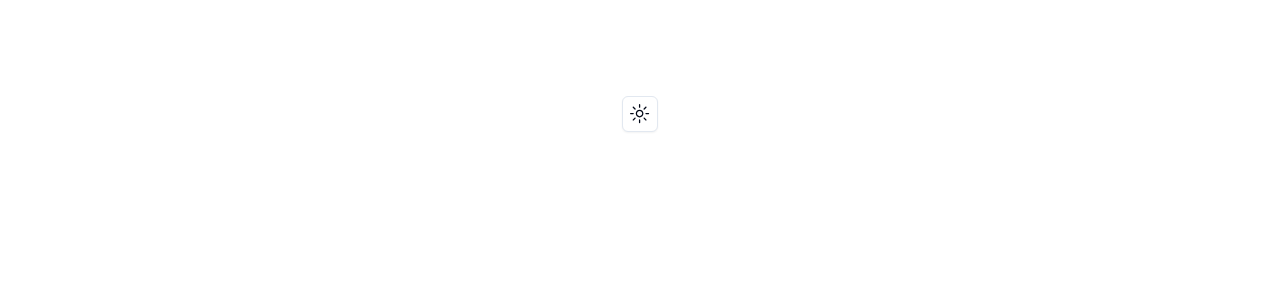
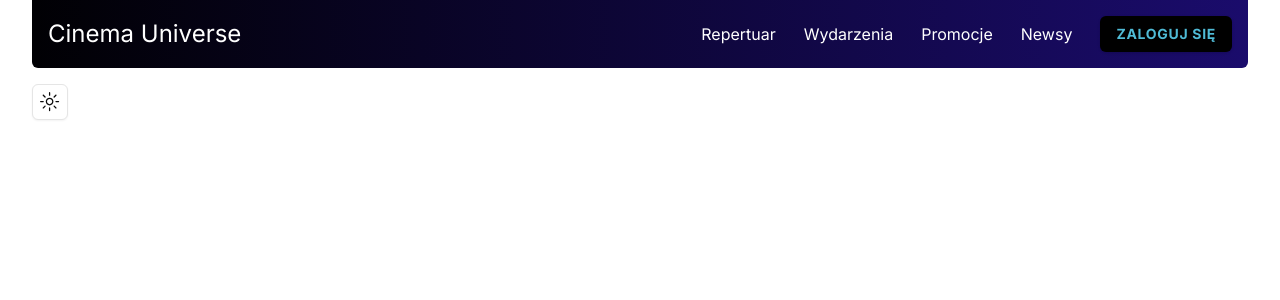
Before and after one commit to PerfekTy/cinema-universe, a Next.js app: page / in a window 1280 px wide. Shown: the top 300 px of the page. Built offline with nearby package versions, Linux system fonts and the light colour scheme.

Commit message:
chore: Add navigation component and dependencies for menu functionality

```diff
--- a/package.json
+++ b/package.json
@@ -14,6 +14,8 @@
     "@radix-ui/react-slot": "^1.1.0",
     "class-variance-authority": "^0.7.0",
     "clsx": "^2.1.1",
+    "framer-motion": "^11.2.11",
+    "hamburger-react": "^2.5.1",
     "next": "14.2.4",
     "next-themes": "^0.3.0",
     "react": "^18",
--- a/src/app/globals.css
+++ b/src/app/globals.css
@@ -5,64 +5,47 @@
 @layer base {
   :root {
     --background: 0 0% 100%;
-      --foreground: 222.2 84% 4.9%;
-
+    --foreground: 0 0% 3.9%;
     --card: 0 0% 100%;
-      --card-foreground: 222.2 84% 4.9%;
-
+    --card-foreground: 0 0% 3.9%;
     --popover: 0 0% 100%;
-      --popover-foreground: 222.2 84% 4.9%;
-
-      --primary: 222.2 47.4% 11.2%;
-      --primary-foreground: 210 40% 98%;
-
-      --secondary: 210 40% 96.1%;
-      --secondary-foreground: 222.2 47.4% 11.2%;
-
-      --muted: 210 40% 96.1%;
-      --muted-foreground: 215.4 16.3% 46.9%;
-
-      --accent: 210 40% 96.1%;
-      --accent-foreground: 222.2 47.4% 11.2%;
-
+    --popover-foreground: 0 0% 3.9%;
+    --primary: 0 0% 9%;
+    --primary-foreground: 0 0% 98%;
+    --secondary: 0 0% 96.1%;
+    --secondary-foreground: 0 0% 9%;
+    --muted: 0 0% 96.1%;
+    --muted-foreground: 0 0% 45.1%;
+    --accent: 0 0% 96.1%;
+    --accent-foreground: 0 0% 9%;
     --destructive: 0 84.2% 60.2%;
-      --destructive-foreground: 210 40% 98%;
-
-      --border: 214.3 31.8% 91.4%;
-      --input: 214.3 31.8% 91.4%;
-      --ring: 222.2 84% 4.9%;
-
+    --destructive-foreground: 0 0% 98%;
+    --border: 0 0% 89.8%;
+    --input: 0 0% 89.8%;
+    --ring: 0 0% 3.9%;
     --radius: 0.5rem;
   }
 
   .dark {
-      --background: 222.2 84% 4.9%;
-      --foreground: 210 40% 98%;
-
-      --card: 222.2 84% 4.9%;
-      --card-foreground: 210 40% 98%;
-
-      --popover: 222.2 84% 4.9%;
-      --popover-foreground: 210 40% 98%;
-
-      --primary: 210 40% 98%;
-      --primary-foreground: 222.2 47.4% 11.2%;
-
-      --secondary: 217.2 32.6% 17.5%;
-      --secondary-foreground: 210 40% 98%;
-
-      --muted: 217.2 32.6% 17.5%;
-      --muted-foreground: 215 20.2% 65.1%;
-
-      --accent: 217.2 32.6% 17.5%;
-      --accent-foreground: 210 40% 98%;
-
+    --background: 0 0% 3.9%;
+    --foreground: 0 0% 98%;
+    --card: 0 0% 3.9%;
+    --card-foreground: 0 0% 98%;
+    --popover: 0 0% 3.9%;
+    --popover-foreground: 0 0% 98%;
+    --primary: 0 0% 98%;
+    --primary-foreground: 0 0% 9%;
+    --secondary: 0 0% 14.9%;
+    --secondary-foreground: 0 0% 98%;
+    --muted: 0 0% 14.9%;
+    --muted-foreground: 0 0% 63.9%;
+    --accent: 0 0% 14.9%;
+    --accent-foreground: 0 0% 98%;
     --destructive: 0 62.8% 30.6%;
-      --destructive-foreground: 210 40% 98%;
-
-      --border: 217.2 32.6% 17.5%;
-      --input: 217.2 32.6% 17.5%;
-      --ring: 212.7 26.8% 83.9%;
+    --destructive-foreground: 0 0% 98%;
+    --border: 0 0% 14.9%;
+    --input: 0 0% 14.9%;
+    --ring: 0 0% 83.1%;
   }
 }
 
@@ -73,4 +56,27 @@
   body {
     @apply bg-background text-foreground;
   }
+
+  .gradient-background {
+    @apply bg-gradient-to-r from-[#000000] via-[#26119C] to-[#4FBBD6] bg-300% animate-gradient;
   }
+}
+
+.animate-gradient {
+  background-size: 300%;
+  -webkit-animation: animatedgradient 6s ease infinite alternate;
+  -moz-animation: animatedgradient 6s ease infinite alternate;
+  animation: animatedgradient 6s ease infinite alternate;
+}
+
+@keyframes animatedgradient {
+  0% {
+    background-position: 0% 50%;
+  }
+  50% {
+    background-position: 100% 50%;
+  }
+  100% {
+    background-position: 0% 50%;
+  }
+}
--- a/src/app/page.tsx
+++ b/src/app/page.tsx
@@ -1,8 +1,10 @@
+import { Navigation } from "@/components/navigation";
 import { ThemeSwitcher } from "@/components/theme-switcher";
 
 export default function Home() {
   return (
-    <main className="flex min-h-screen flex-col items-center justify-between p-24">
+    <main className="md:container ">
+      <Navigation />
       <ThemeSwitcher />
     </main>
   );
--- /dev/null
+++ b/src/components/navigation.tsx
@@ -0,0 +1,84 @@
+"use client";
+
+import { useState } from "react";
+import Link from "next/link";
+import { motion } from "framer-motion";
+
+import { Twirl as Hamburger } from "hamburger-react";
+import { Button } from "./ui/button";
+
+export const Navigation = () => {
+  const [isOpen, setOpen] = useState(false);
+
+  return (
+    <>
+      <motion.nav
+        initial={{ y: -100, opacity: 0 }}
+        animate={{ y: 0, opacity: 1 }}
+        className="gradient-background p-3 flex justify-between items-center md:rounded-b-md md:justify-between md:p-4 text-sm md:mb-4"
+      >
+        <h1 className="text-white w-full md:pr-5 text-lg md:text-2xl">
+          Cinema Universe
+        </h1>
+        <motion.ul className="hidden md:flex gap-7 items-center text-white text-[16px]">
+          <Link className="" href="">
+            Repertuar
+          </Link>
+          <Link className="" href="">
+            Wydarzenia
+          </Link>
+          <Link className="" href="">
+            Promocje
+          </Link>
+          <Link className="" href="">
+            Newsy
+          </Link>
+          <Button className="text-[#4FBBD6] font-bold uppercase tracking-wider hover:bg-slate-800 bg-black">
+            Zaloguj się
+          </Button>
+        </motion.ul>
+        <span className="md:hidden">
+          <Hamburger
+            toggled={isOpen}
+            toggle={setOpen}
+            size={25}
+            color="white"
+          />
+        </span>
+      </motion.nav>
+      {isOpen && (
+        <motion.ul
+          initial={{ y: -20, opacity: 0 }}
+          animate={{ y: 0, opacity: 1 }}
+          transition={{ duration: 0.5 }}
+          className="top-[73px] left-0 w-full flex flex-col items-center shadow-md dark:shadow-slate-800 mb-4"
+        >
+          <Link
+            href=""
+            className="p-3 w-full text-center hover:dark:bg-slate-800 hover:bg-slate-100"
+          >
+            Repertuar
+          </Link>
+          <Link
+            href=""
+            className="p-3 w-full text-center hover:dark:bg-slate-800 hover:bg-slate-100"
+          >
+            Wydarzenia{" "}
+          </Link>
+          <Link
+            href=""
+            className="p-3 w-full text-center hover:dark:bg-slate-800 hover:bg-slate-100"
+          >
+            Promocje
+          </Link>
+          <Link
+            href=""
+            className="p-3 w-full text-center hover:dark:bg-slate-800 hover:bg-slate-100"
+          >
+            Newsy
+          </Link>
+        </motion.ul>
+      )}
+    </>
+  );
+};
--- a/tailwind.config.ts
+++ b/tailwind.config.ts
@@ -63,6 +63,11 @@ const config = {
         sm: "calc(var(--radius) - 4px)",
       },
       keyframes: {
+        animatedgradient: {
+          "0%": { backgroundPosition: "0% 50%" },
+          "50%": { backgroundPosition: "100% 50%" },
+          "100%": { backgroundPosition: "0% 50%" },
+        },
         "accordion-down": {
           from: { height: "0" },
           to: { height: "var(--radix-accordion-content-height)" },
@@ -72,9 +77,13 @@ const config = {
           to: { height: "0" },
         },
       },
+      backgroundSize: {
+        "300%": "300%",
+      },
       animation: {
         "accordion-down": "accordion-down 0.2s ease-out",
         "accordion-up": "accordion-up 0.2s ease-out",
+        gradient: "animatedgradient 3s ease infinite alternate",
       },
     },
   },
```
Also changed, not shown: 1 other file (tests, documents, lock files or other folders). Lines whose indentation alone changed are shown as unchanged.
